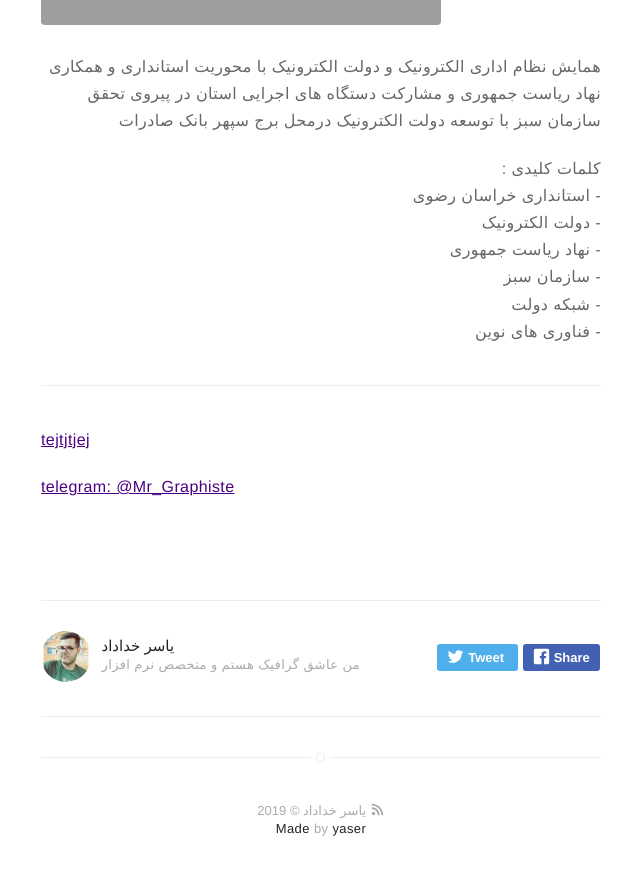
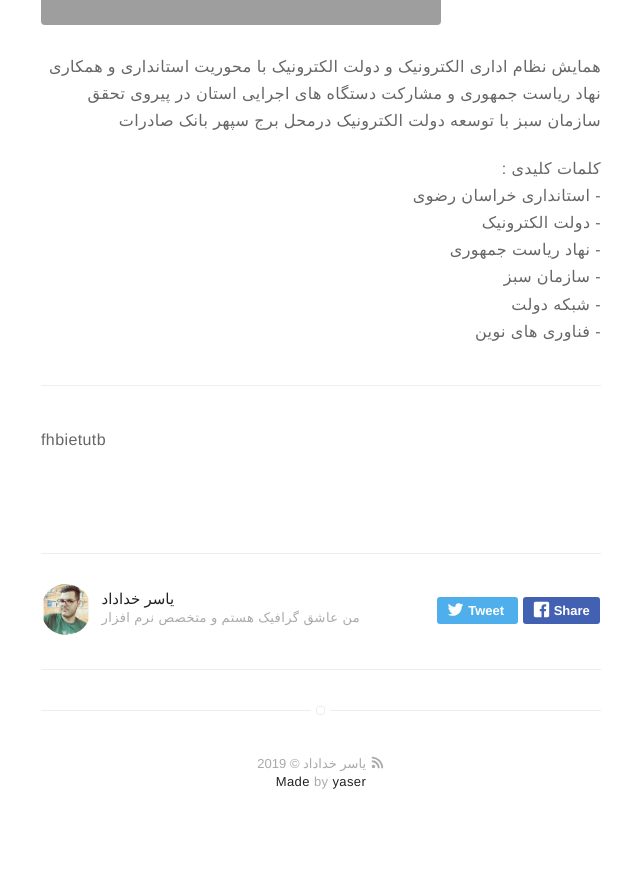
Before and after one commit to yaserkhodadad/yaserkhodadad.github.io, a Jekyll site: the page built from _posts/2016-01-23-indigo-jekyll-theme.markdown, in a window 1280 px wide and 900 px high, scrolled down 1283 px. Shown: the top 875 px of the window, without its empty margins (319-959 px from the left). Built offline with Jekyll 4.4.1, drawn with Linux system fonts in a browser that asks for light colours; emoji names are drawn with the system emoji font; after the commit the page ends 2136 px from its top, so only the background shows below that.

Commit message:
Update 2016-01-23-indigo-jekyll-theme.markdown

```diff
--- a/_posts/2016-01-23-indigo-jekyll-theme.markdown
+++ b/_posts/2016-01-23-indigo-jekyll-theme.markdown
@@ -35,6 +35,4 @@ externalLink: false
 </p>
 
 ---
-<a>tejtjtjej</a>
-
- <a>telegram: @Mr_Graphiste</a>
+fhbietutb
```
